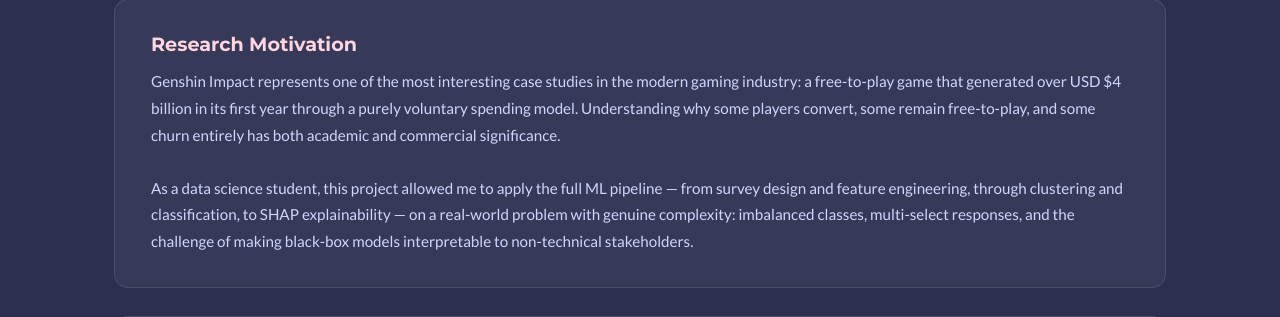
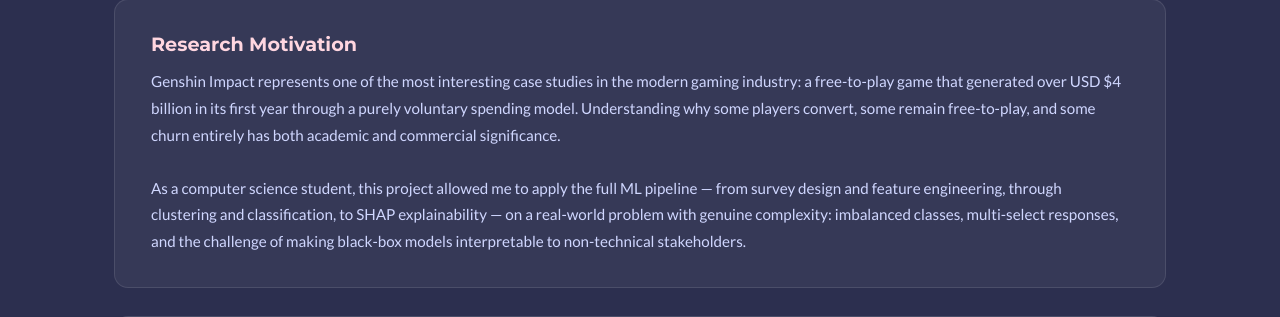
Before and after one commit to BCS23090011/Final_Year_Project, a Flask app: page /about in a window 1280 px wide. Shown: the part 912-1229 px from the top of the page. Run offline with Flask 3, Linux system fonts and the light colour scheme.

Commit message:
change_to computer

```diff
--- a/templates/about.html
+++ b/templates/about.html
@@ -258,7 +258,7 @@
       voluntary spending model. Understanding why some players convert, some remain free-to-play,
       and some churn entirely has both academic and commercial significance.
       <br><br>
-      As a data science student, this project allowed me to apply the full ML pipeline —
+      As a computer science student, this project allowed me to apply the full ML pipeline —
       from survey design and feature engineering, through clustering and classification,
       to SHAP explainability — on a real-world problem with genuine complexity:
       imbalanced classes, multi-select responses, and the challenge of making black-box
```
